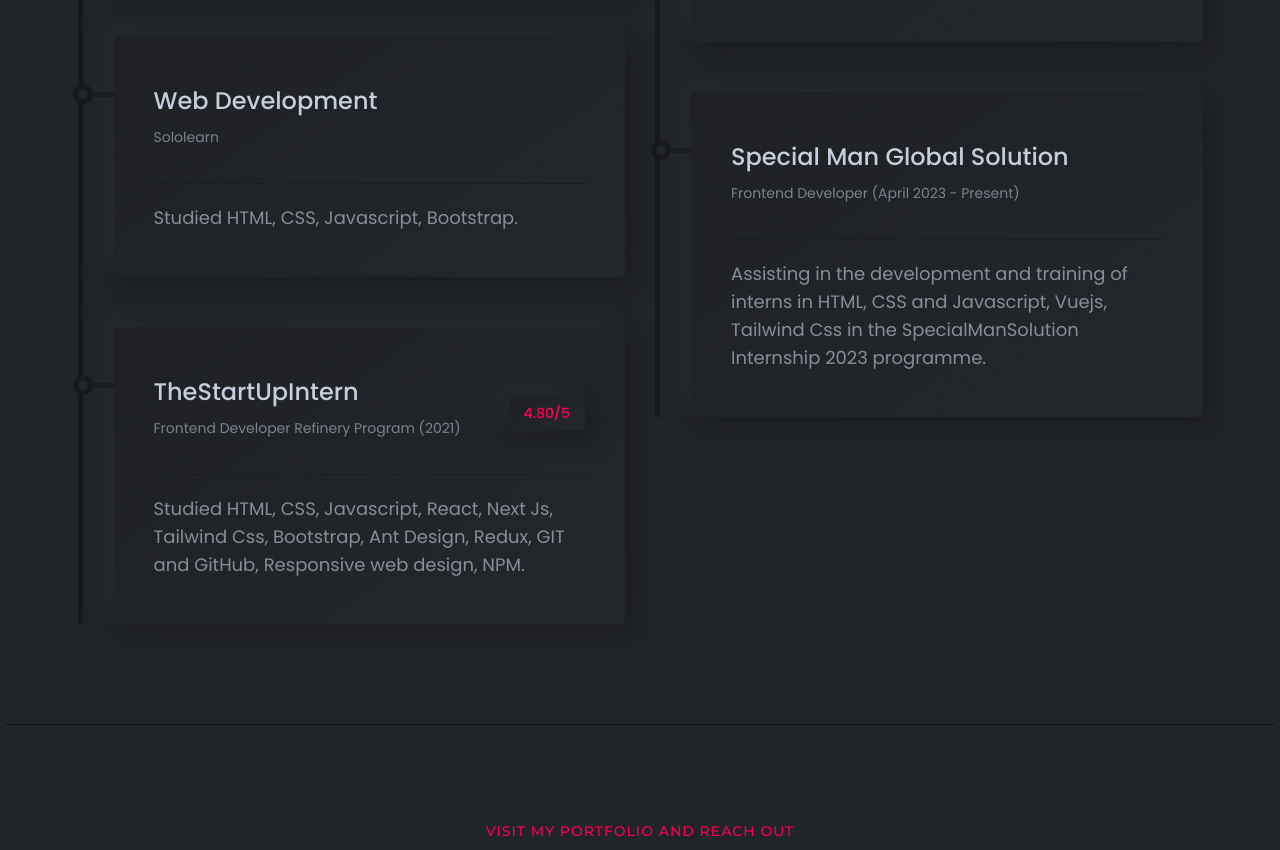
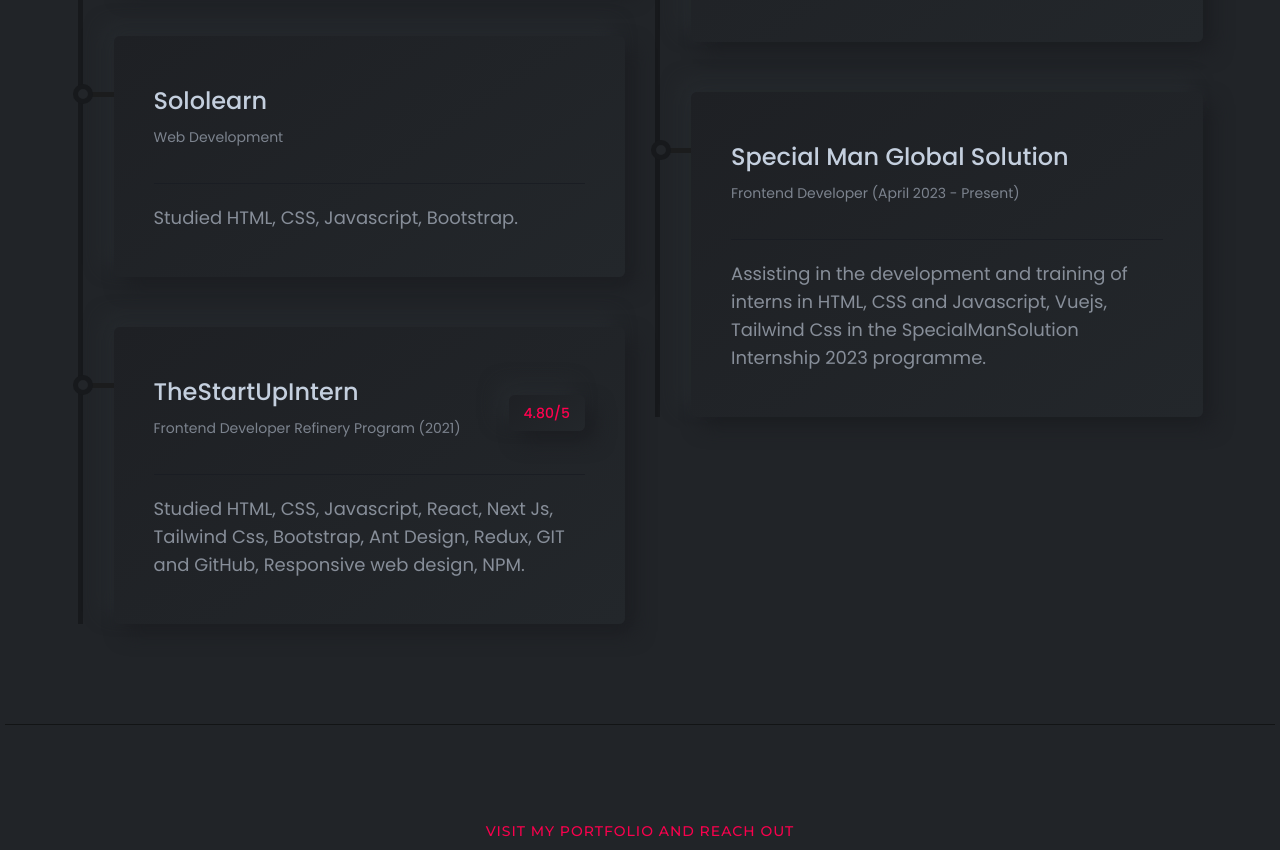
Before and after one commit to Kolawole26/Portfolio, a plain HTML site: page index.html in a window 1280 px wide. Shown: the part 1758-2608 px from the top of the page. Drawn offline with Linux system fonts and the light colour scheme; files whose address does not match are found by name.

Commit message:
Update index.html

```diff
--- a/index.html
+++ b/index.html
@@ -418,8 +418,8 @@
                                                         <div class="inner">
                                                             <div class="heading">
                                                                 <div class="title">
-                                                                    <h4>Web Development</h4>
-                                                                    <span> Sololearn</span>
+                                                                    <h4>Sololearn</h4>
+                                                                    <span>Web Development</span>
                                                                 </div>
                                                                 <!-- <div class="date-of-time">
                                                                     <span>4.50/5</span>
@@ -609,8 +609,8 @@
                                                     <div class="progress-charts">
                                                         <h6 class="heading heading-h6">RESPONSIVE WEB DESIGN</h6>
                                                         <div class="progress">
-                                                            <div class="progress-bar wow fadeInLeft" data-wow-duration="0.5s" data-wow-delay=".3s" role="progressbar" style="width: 100%" aria-valuenow="85" aria-valuemin="0" aria-valuemax="100"><span
-                                                                    class="percent-label">100%</span></div>
+                                                            <div class="progress-bar wow fadeInLeft" data-wow-duration="0.5s" data-wow-delay=".3s" role="progressbar" style="width: 95%" aria-valuenow="85" aria-valuemin="0" aria-valuemax="100"><span
+                                                                    class="percent-label">95%</span></div>
                                                         </div>
                                                     </div>
                                                     <!-- End Single Progress Charts -->
@@ -708,8 +708,8 @@
                                                         <div class="inner">
                                                             <div class="heading">
                                                                 <div class="title">
-                                                                    <h4>Web Development</h4>
-                                                                    <span> Sololearn</span>
+                                                                    <h4>Sololearn</h4>
+                                                                    <span>Web Development</span>
                                                                 </div>
                                                                 <!-- <div class="date-of-time">
                                                                     <span>4.50/5</span>
```
